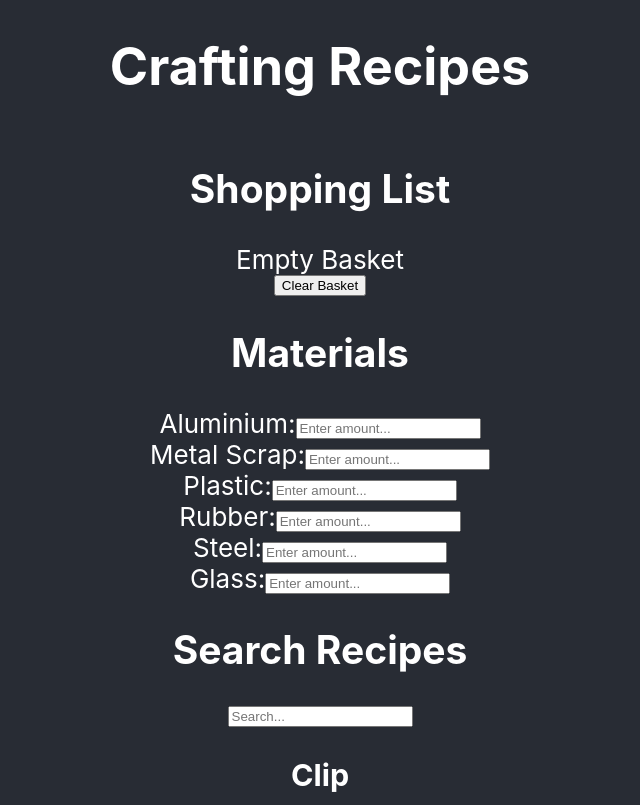
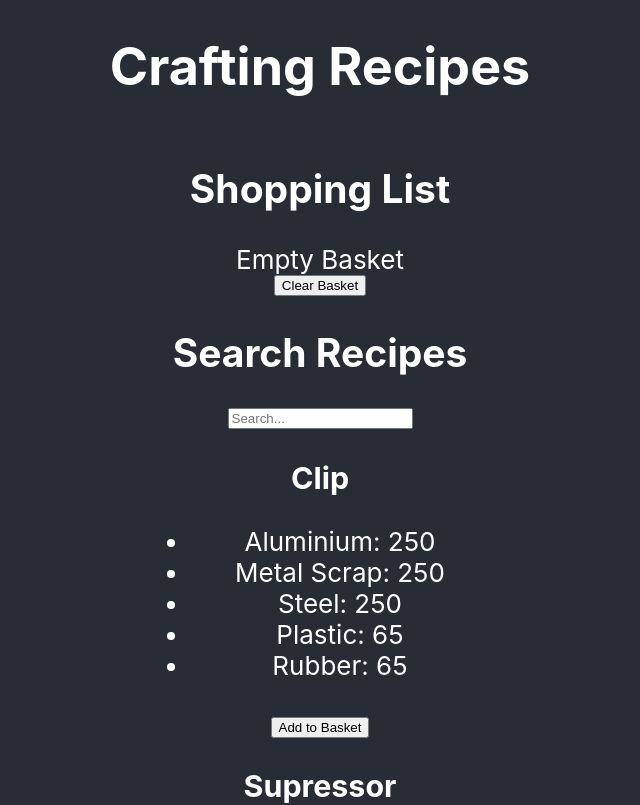
Before and after one commit to liamfrazer/crafting, a React (Create React App) app: page / in a window 1280 px wide. Shown: the top 805 px of the page, without its empty margins (320-960 px from the left). Built offline with nearby package versions, Linux system fonts and the light colour scheme.

Commit message:
Added comments and took out materials section

```diff
--- a/src/App.js
+++ b/src/App.js
@@ -1,10 +1,11 @@
 import { Component } from 'react'
-import InputBox from './components/input-box/input-box.component';
 import RecipeList from './components/recipe-list/recipe-list.component';
 import SearchBox from './components/search-box/search-box.component';
 import ShoppingList from './shopping-list/shopping-list.component';
 import BtnOption from './components/btn/btn-option.component';
 import './App.css';
+
+// import InputBox from './components/input-box/input-box.component';
 
 class App extends Component {
   constructor() {
@@ -19,6 +20,9 @@ class App extends Component {
     }
   }
 
+  // API Requests to Recipes data and Materials data stored within public/data
+  // This will be swapped out with a database for full CRUD integration
+
   componentDidMount() {
     fetch(`${process.env.PUBLIC_URL}/data/recipes.json`)
       .then(response => response.json())
@@ -32,6 +36,8 @@ class App extends Component {
       }))
   }
 
+  // onSearchChange detects user input into the search box, changing the list of recipes displayed
+
   onSearchChange = (event) => {
     const searchField = event.target.value.toLowerCase()
     this.setState(() => {
@@ -39,17 +45,24 @@ class App extends Component {
     })
   }
 
-  onMaterialChange = (event, materialName) => {
-    const inputField = event.target.value
-    const updatedMaterials = this.state.materials.map(material => {
-      if (material.name === materialName && !isNaN(inputField)) {
-        return { ...material, amount: parseInt(inputField, 10) }
-      } else {
-        return material;
-      }
-    })
-    this.setState({ materials: updatedMaterials })
-  }
+  // Original idea to input materials, then calculate what recipes can be created
+  // Will keep for future changes, as calculation still may be required
+
+  // onMaterialChange = (event, materialName) => {
+  //   const inputField = event.target.value
+  //   const updatedMaterials = this.state.materials.map(material => {
+  //     if (material.name === materialName && !isNaN(inputField)) {
+  //       return { ...material, amount: parseInt(inputField, 10) }
+  //     } else {
+  //       return material;
+  //     }
+  //   })
+  //   this.setState({ materials: updatedMaterials })
+  // }
+
+  // Duplicate of onMaterialChange, but will detect buttons being selected in recipes
+  // This will then add the items to the shopping list
+  // Once added to the shopping list, the required material amount will be displayed
 
   onBasketChange = (event, materialName) => {
     const inputField = event.target.value
@@ -67,7 +80,9 @@ class App extends Component {
   render() {
 
     const { recipes, searchField } = this.state
-    const { onSearchChange, onMaterialChange, onBasketChange } = this;
+    const { onSearchChange } = this;
+    // onMaterialChange
+    // onBasketChange
 
     const searchRecipes = recipes.filter((recipe) => {
       return recipe.name.toLowerCase().includes(searchField)
@@ -85,8 +100,8 @@ class App extends Component {
               value='Clear Basket'
               onClickHandler={() => console.log('Basket Cleared')}
             />
-            <h2>Materials</h2>
-            <InputBox
+            {/*<h2>Materials</h2>
+             <InputBox
               className='Aluminium-input-box'
               placeholder={'Aluminium'}
               onChangeHandler={(event) => onMaterialChange(event, 'Aluminium')} />
@@ -109,7 +124,7 @@ class App extends Component {
             <InputBox
               className='Glass-input-box'
               placeholder='Glass'
-              onChangeHandler={(event) => onMaterialChange(event, 'Glass')} />
+              onChangeHandler={(event) => onMaterialChange(event, 'Glass')} /> */}
             <h2>Search Recipes</h2>
             <SearchBox
               className='recipe-search-box'
```
